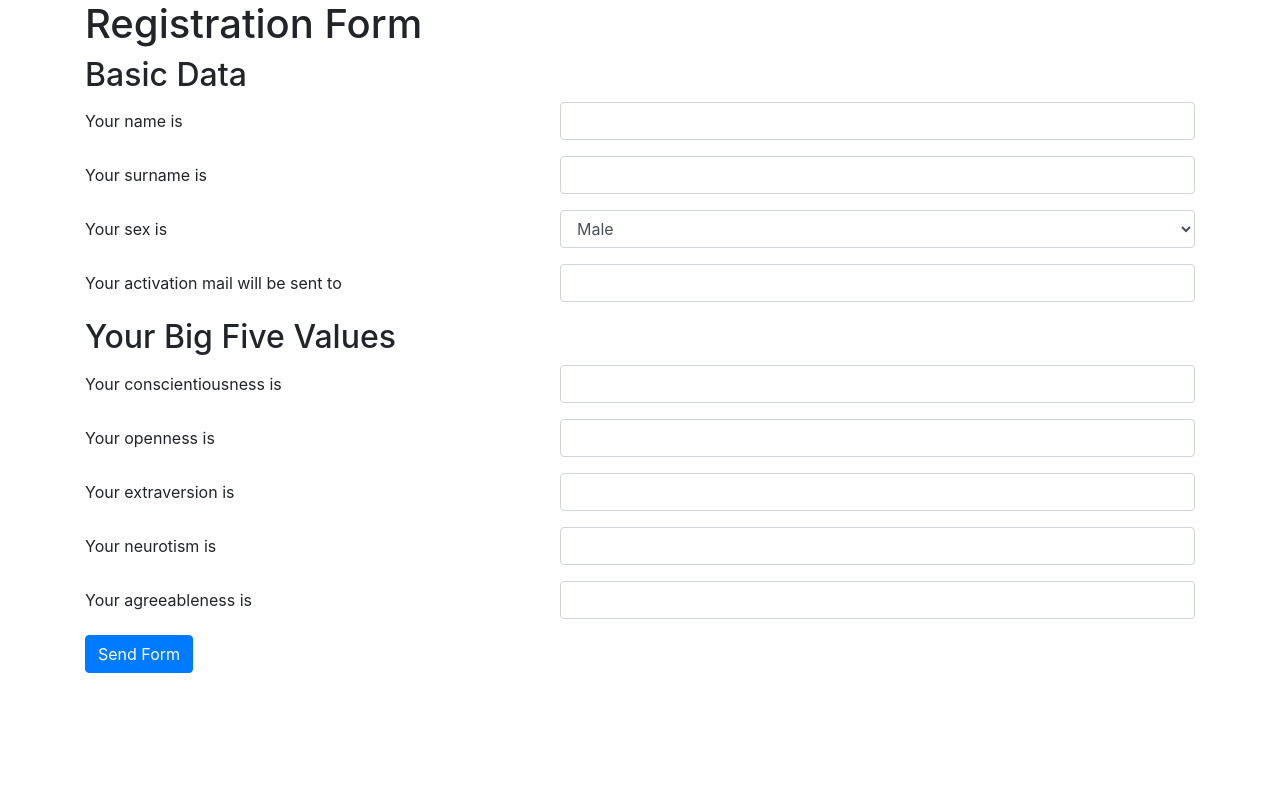
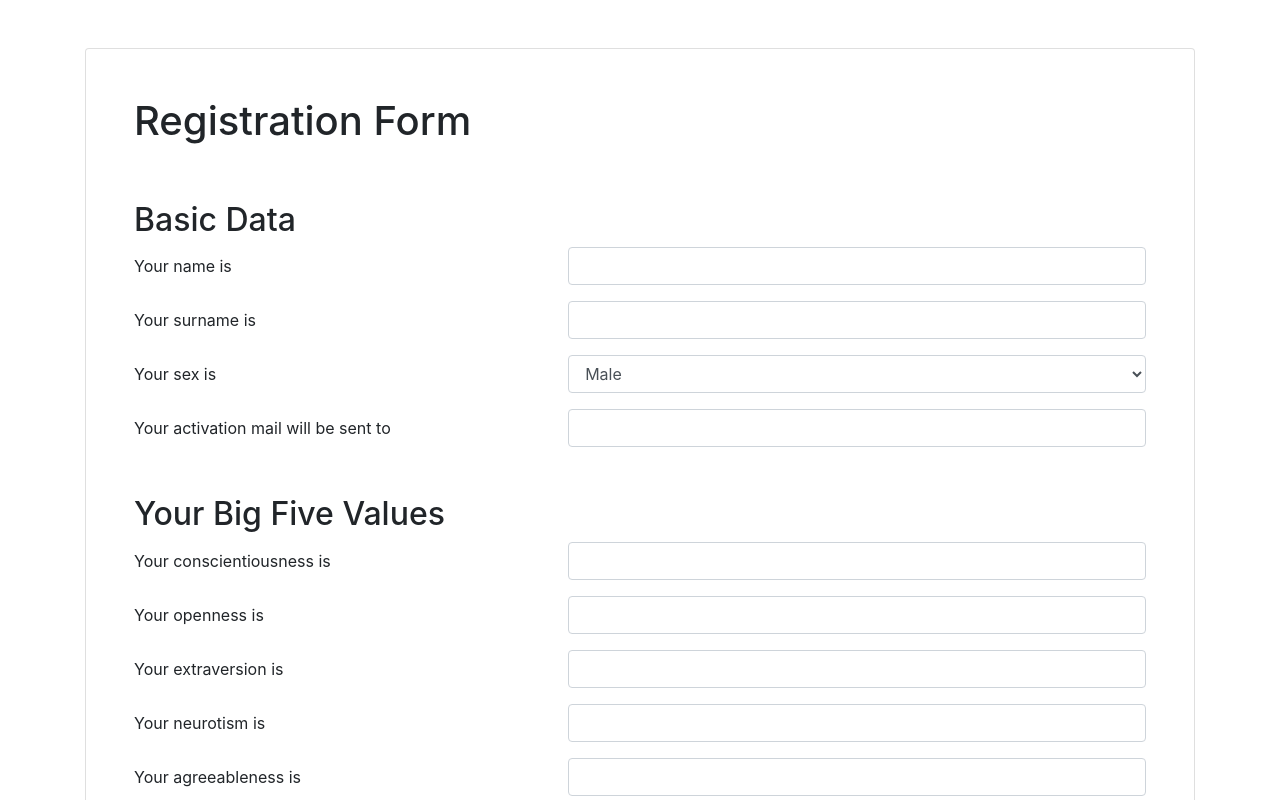
Before and after one commit to allgreed/big-pairing, a React app in the folder front/: page /app/ in a window 1280 px wide. Shown: the top 800 px of the page. Built offline with nearby package versions, Linux system fonts and the light colour scheme; the HTML template or start-up script is replaced by a standard one.

Commit message:
none: added padding

```diff
--- a/front/src/frontend/view/register/RegisterForm.tsx
+++ b/front/src/frontend/view/register/RegisterForm.tsx
@@ -75,6 +75,7 @@ export function RegisterForm() {
         >
             {(formik: FormikProps<any>) => (
                 <div className={'container'}>
+                    <div className={'p-5 my-5 card'}>
                         <h1>Registration Form</h1>
                         <form
                             onSubmit={(e) => {
@@ -82,6 +83,7 @@ export function RegisterForm() {
                                 formik.handleSubmit(e);
                             }}
                         >
+                            <div className={'my-5'}>
                                 <h2>Basic Data</h2>
                                 <Input name={'name'} formik={formik}>
                                     Your name is
@@ -113,7 +115,8 @@ export function RegisterForm() {
                                 <Input name={'mail'} formik={formik}>
                                     Your activation mail will be sent to
                                 </Input>
-                        <>
+                            </div>
+                            <div className={'my-5'}>
                                 <h2>Your Big Five Values</h2>
                                 <Input
                                     name={'conscientiousness'}
@@ -155,7 +158,7 @@ export function RegisterForm() {
                                 >
                                     Your agreeableness is
                                 </Input>
-                        </>
+                            </div>
                             <button
                                 className={'btn btn-primary mb-12'}
                                 type={'submit'}
@@ -165,6 +168,7 @@ export function RegisterForm() {
                             </button>
                         </form>
                     </div>
+                </div>
             )}
         </Formik>
     );
--- /dev/null
+++ b/front/src/frontend/view/register/css/Paddings.css
@@ -0,0 +1,3 @@
+.card {
+    border-radius: 3rem;
+}
```
Lines whose indentation alone changed are shown as unchanged.
